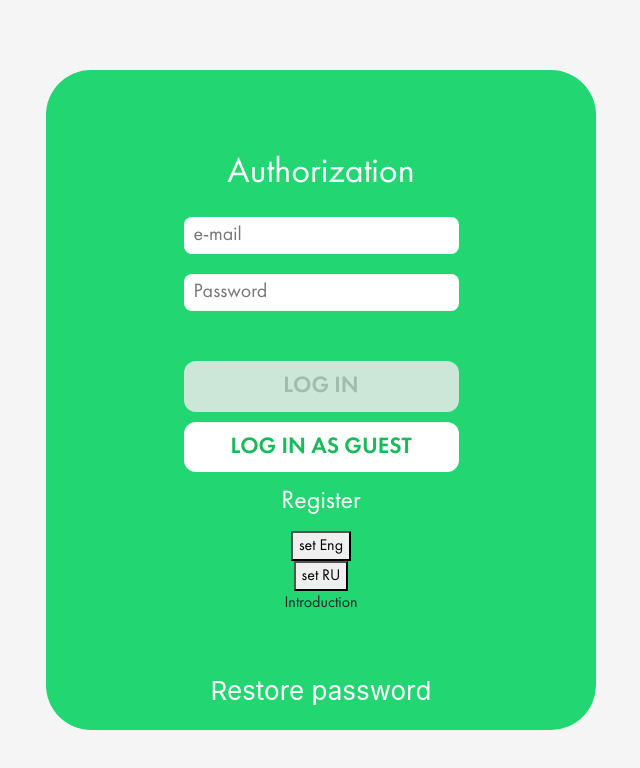
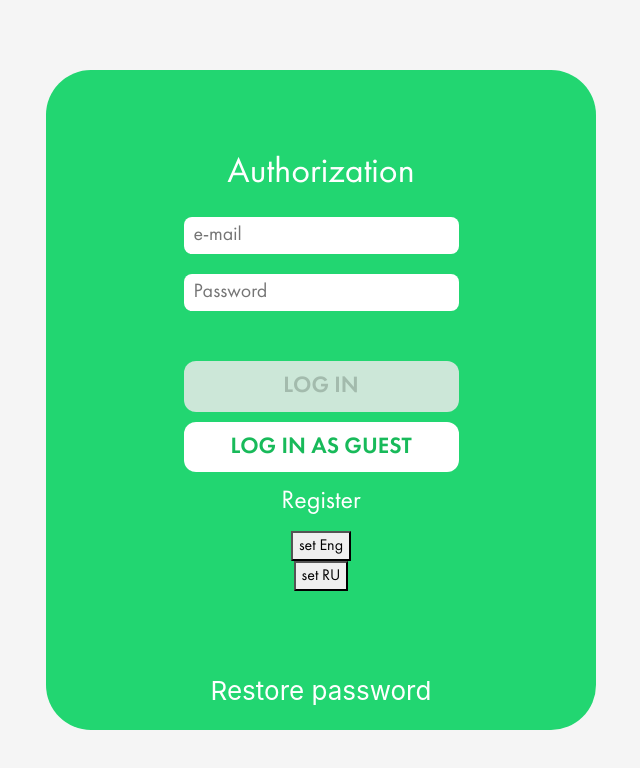
Before and after one commit to r1ddev/eventy, a React (Create React App) app: page /login in a window 1280 px wide. Shown: the top 768 px of the page, without its empty margins (319-959 px from the left). Built offline with nearby package versions, Linux system fonts and the light colour scheme; what react-pose would draw is missing.

Commit message:
remove introduction

```diff
--- a/src/pages/login/login.js
+++ b/src/pages/login/login.js
@@ -144,8 +144,6 @@ class Login extends React.Component {
 						<button onClick={() => this.setLang("ru")} type="button">
 							set RU
 						</button>
-
-						{t("Introduction")}
 					</div>
 					<Link className="passrec-link" to="/password-recovery">
 						{t("забыли пароль?")}
```
